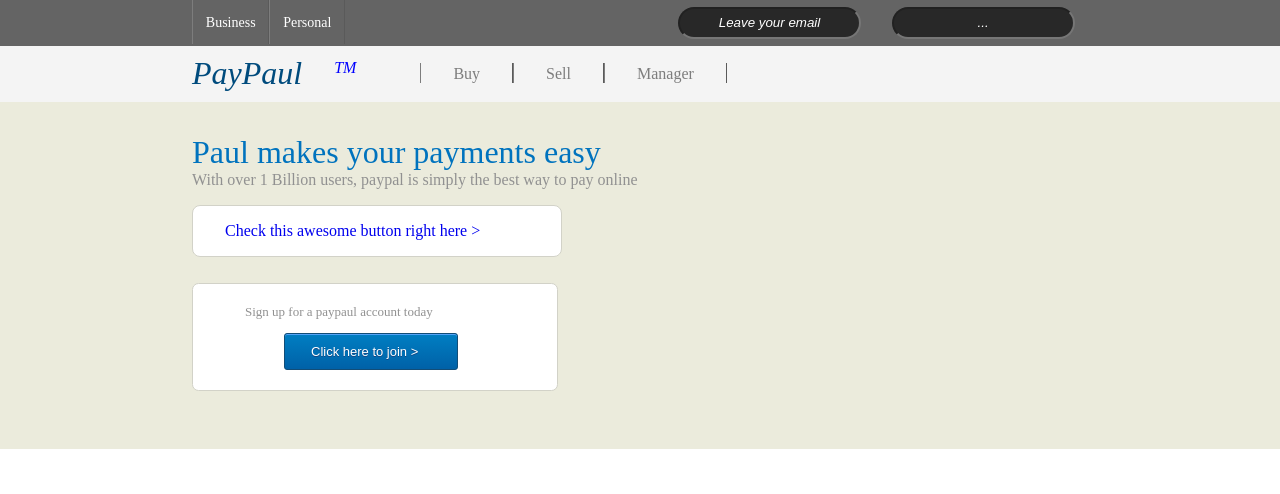
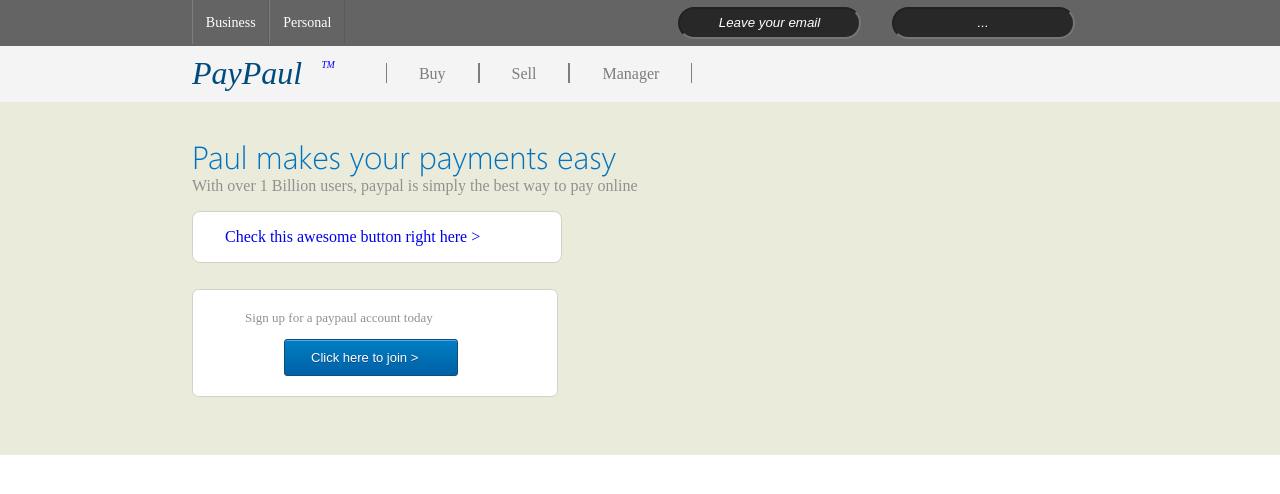
Before and after one commit to nuist2017/www, a plain HTML site: page project/paypaul/paypaul.html in a window 1280 px wide. Drawn offline with Linux system fonts and the light colour scheme.

Commit message:
function+fonts

```diff
--- a/project/paypaul/mystyle.css
+++ b/project/paypaul/mystyle.css
@@ -54,6 +54,12 @@ a{
 
 article, aside, details, figcaption, figure, footer, header, hgroup, main, menu, nav, section, summary {
   display: block;
+}
+
+@font-face{
+	font-family: segoeui;
+	src: url('fonts/segoeuil.ttf');
+	font-style:lighter;
 }
 
 
@@ -118,9 +124,11 @@ ul {
 }
 #sup{
 	vertical-align:super;
-	font-size:0.5em;
+	font-size:0.3em;
 	color:blue;
 	margin:0em 2em;
+	position:relative;
+	top:-0.5em;
 }
 .nav2 ul{
 
@@ -134,9 +142,11 @@ ul {
 	color:RGB(125,125,125);
 	padding:0.1em 2em;
 	border-left:solid 1px RGB(125,125,125);
-	border-right:solid 1px RGB(90,90,90);
+	border-right:solid 1px RGB(125,125,125);
 	text-decoration: none;
-
+}
+.nav2 a:hover {
+	color:RGB(165,165,165);
 }
 
 /*--------------------------*/
@@ -148,6 +158,8 @@ ul {
 #p1 {
 	font-size:2em;
 	color:RGB(0,115,190);
+	font-family: segoeui,Arial;
+	font-weight:100;
 }
 #p2 {
 	color:RGB(145,145,145);
```
Also changed, not shown: project/paypaul/fonts/SEGOEUISL.TTF (added), project/paypaul/fonts/segoeui.ttf (added), project/paypaul/fonts/segoeuib.ttf (added), project/paypaul/fonts/segoeuii.ttf (added), project/paypaul/fonts/segoeuil.ttf (added), project/paypaul/fonts/segoeuiz.ttf (added), project/paypaul/fonts/seguisb.ttf (added), 1 other file.
